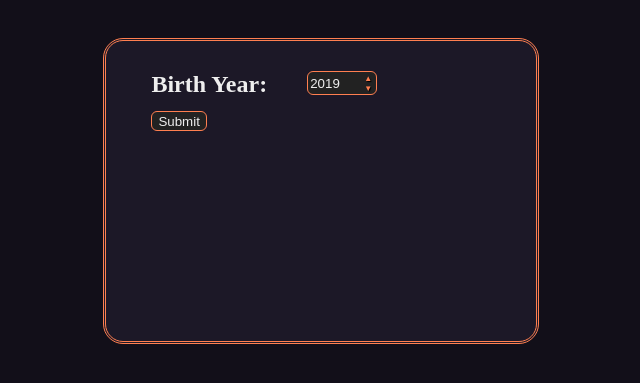
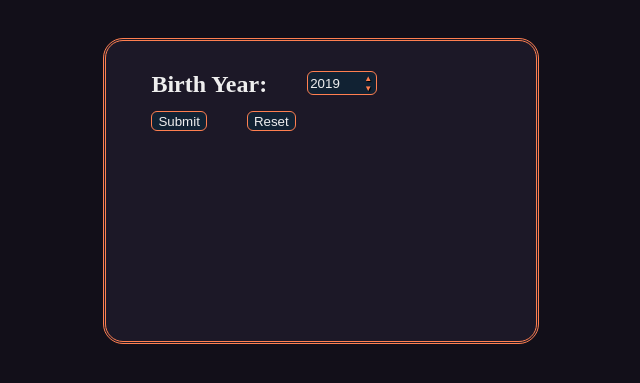
Before and after one commit to S1532011/ex_starts, a PHP site: page / in a window 1280 px wide. Shown: the top 383 px of the page, without its empty margins (319-959 px from the left). Run offline with PHP 8.4, Linux system fonts and the light colour scheme.

Commit message:
fixed assignment requirement issues

```diff
--- a/midterm_project/display_zodiac.php
+++ b/midterm_project/display_zodiac.php
@@ -11,6 +11,9 @@
     </head>
     <body>
         <div id="main-page" class="flex column">
+            <form action="index.php" method="post">
+                <input class="form-item input-item hover-styles" type="submit" value="< Back" />
+            </form>
             <h1>The Zodiac Animal for <?php echo $year ?> is: <?php echo $zodiac ?></h1>
         </div>
     </body>
--- a/midterm_project/index.php
+++ b/midterm_project/index.php
@@ -9,10 +9,13 @@
                 <div id="zodiac-form" class="flex row">
                     <h2 class="form-item">Birth Year:</h2>
                     <span class='number-wrapper'>
-                        <input class="form-item input-item" type="number" name="year" min="1945" max="2019" step="1" value="2019" />
+                        <input id="year" class="form-item input-item" type="number" name="year" min="1945" max="2019" step="1" value="2019" />
                     </span>
                 </div>
-                <input class="form-item input-item" type="submit" value="Submit">
+                <div id="zodiac-form" class="flex row">
+                    <input class="form-item input-item hover-styles" type="submit" value="Submit" />
+                    <input class="form-item input-item hover-styles" type="reset" value="Reset" />
+                </div>
             </form>
         </div>
     </body>
--- a/midterm_project/styles.css
+++ b/midterm_project/styles.css
@@ -26,11 +26,16 @@ body {
 .input-item {
     height: 20px;
     color: #eee;
-    background-color: #222;
+    background-color: #123;
     border-style: solid;
     border-radius: 6px;
     border-color: #ff7f50;
     border-width: 1px;
+}
+.hover-styles:hover {
+    /* margin: 6px 19px 4px 21px; */
+    transform: translateX(1px);
+    background-color: #234;
 }
 .input-item::-webkit-inner-spin-button {
     opacity: 0;
```
